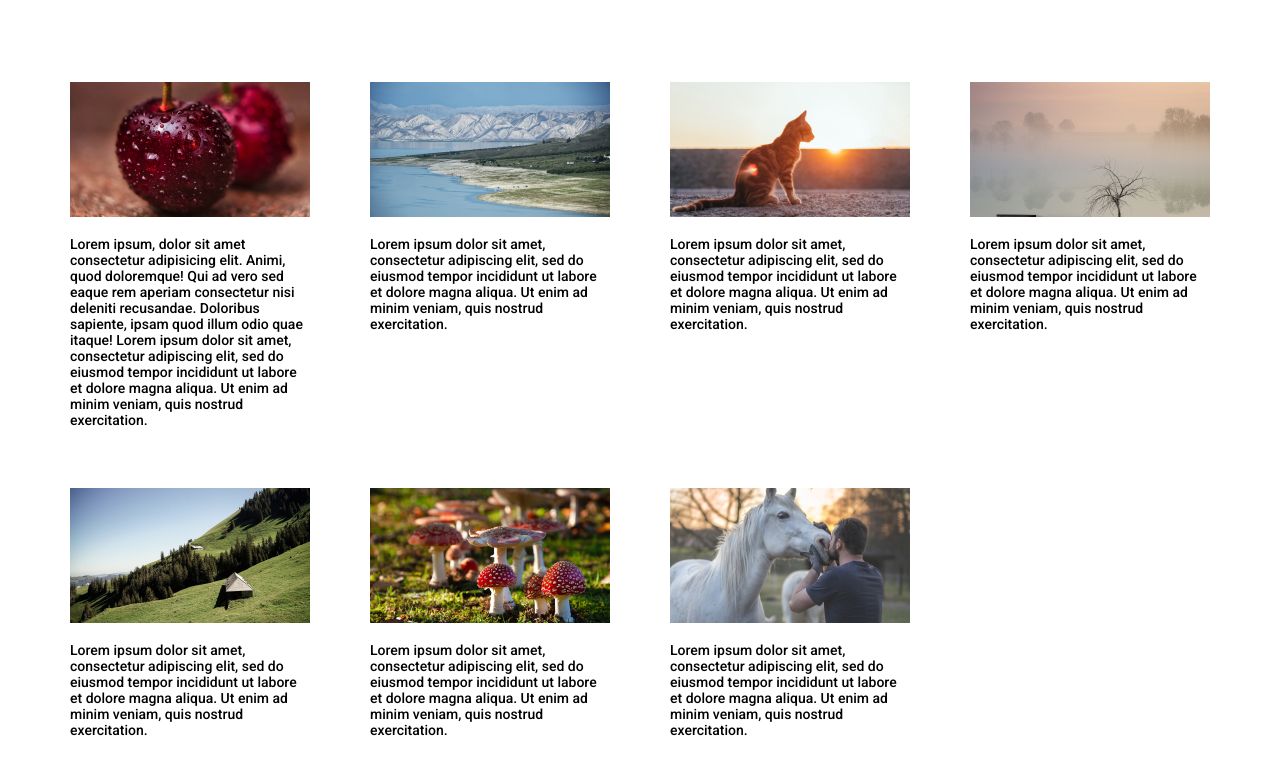
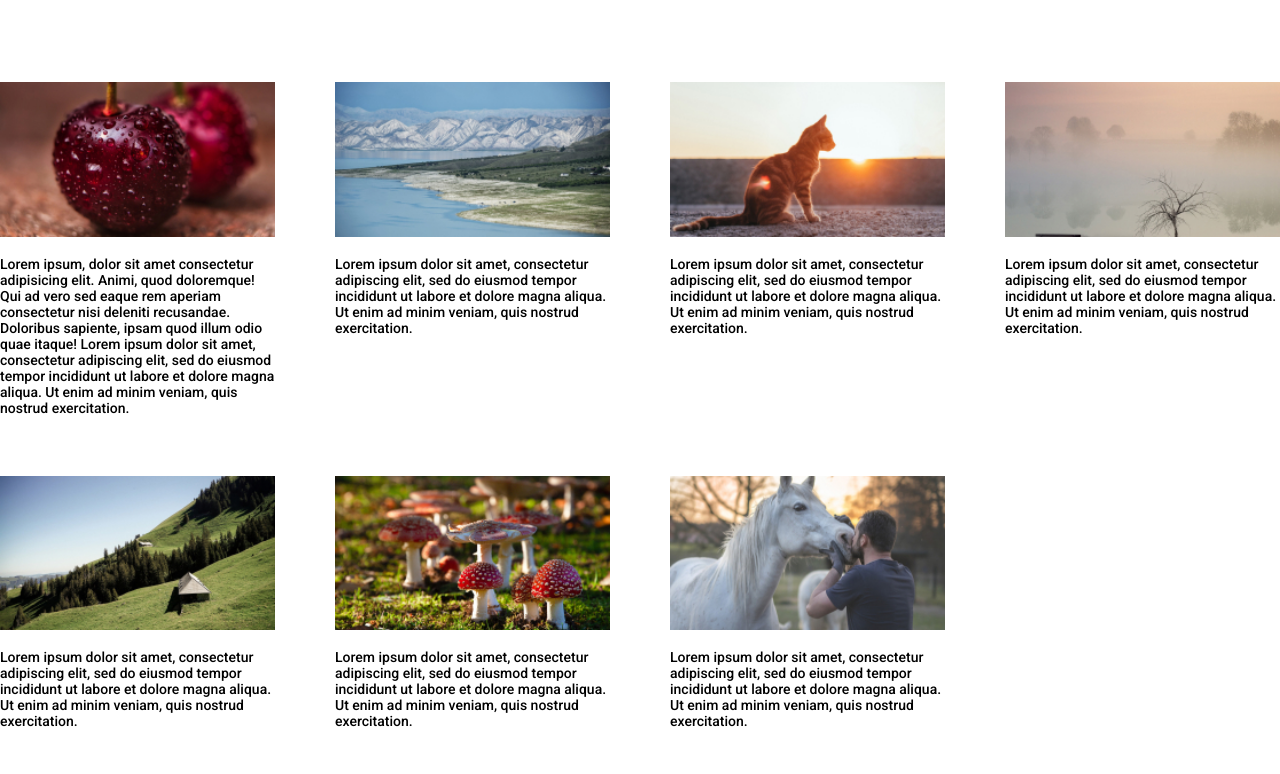
Before and after one commit to IgorSurzhko/displayGridLesson, a plain HTML site: page index.html in a window 1280 px wide. Drawn offline with Linux system fonts and the light colour scheme.

Commit message:
auto-fill minmax

```diff
--- a/sass/style.scss
+++ b/sass/style.scss
@@ -6,10 +6,10 @@
 }
 
 .grid-container {
-    width: 1140px;
+    // width: 1140px;
     margin: 82px auto 0 auto;
     display: grid;
-    grid-template-columns: repeat(4, 240px);
+    grid-template-columns: repeat(auto-fill, minmax(240px, auto));
     grid-template-rows: repeat(2, minmax(260px, auto));
     grid-auto-rows: 260px;
     gap: 60px;
```
Also changed, not shown: css/style.min.css, 1 other file.
